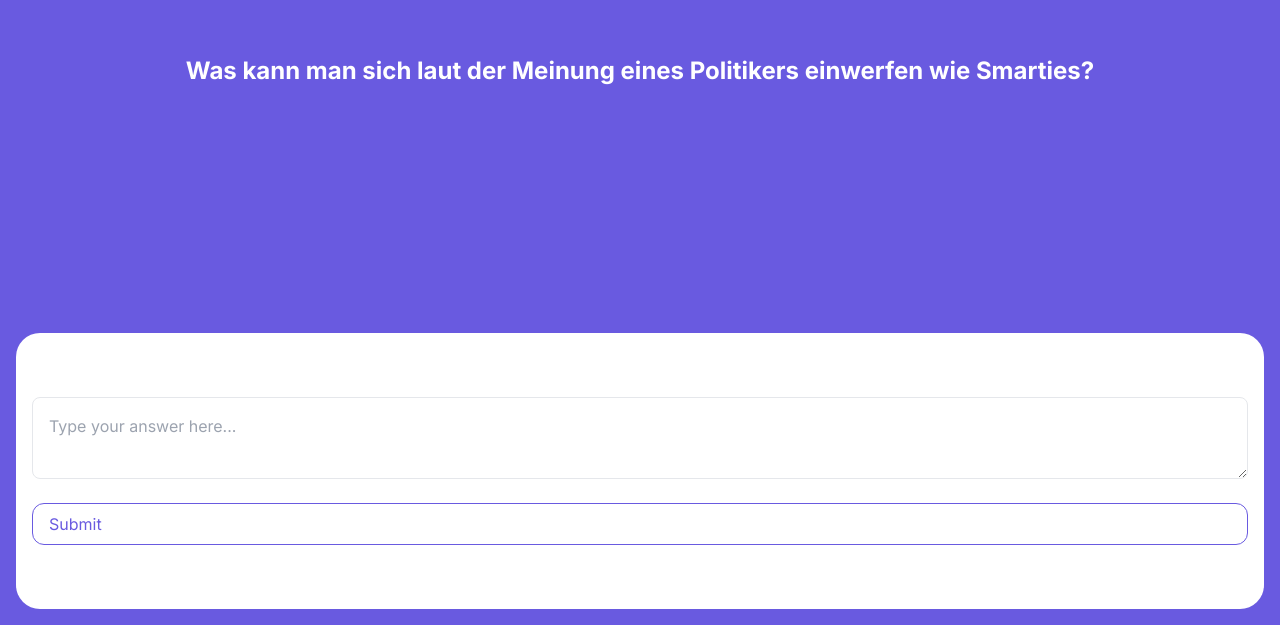
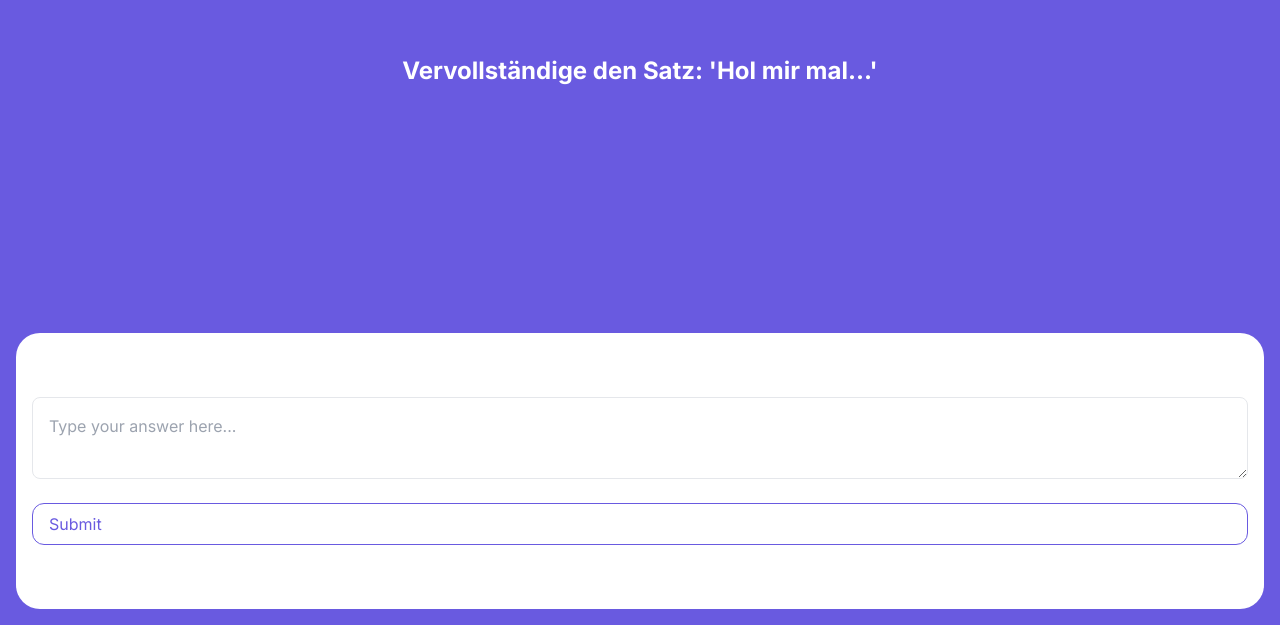
Before and after one commit to js-geo/clowns-and-crowns, a Next.js app: page /game/answer/1 in a window 1280 px wide. Shown: the part 175-800 px from the top of the page. Built offline with nearby package versions, Linux system fonts and the light colour scheme.

Commit message:
it works

```diff
--- a/src/app/game/answer/[id]/page.tsx
+++ b/src/app/game/answer/[id]/page.tsx
@@ -2,11 +2,14 @@ import { Quiz } from "@/components/quiz/quiz";
 import { questions } from "./../../../../questions.json";
 import { useRouter } from "next/router";
 import { Answer as AnswerComponent } from "@/components/answer/answer";
+import { getQuestion } from "@/scripts/db";
 
 const Answer = ({ params: { id } }: { params: { id: string } }) => {
+  const question = getQuestion(id);
+
   return (
     <main>
-      <AnswerComponent id={id} />
+      <AnswerComponent question={question} id={id} />
     </main>
   );
 };
--- a/src/app/game/answer/page.tsx
+++ /dev/null
@@ -1,12 +0,0 @@
-import { Quiz } from "@/components/quiz/quiz";
-import { questions } from "./../../../questions.json";
-import { useRouter } from "next/router";
-import { Answer } from "@/components/answer/answer";
-
-export default function Home() {
-  return (
-    <main>
-      <Answer />
-    </main>
-  );
-}
--- a/src/app/game/page.tsx
+++ /dev/null
@@ -1,10 +0,0 @@
-import { Quiz } from "@/components/quiz/quiz";
-import { questions } from "./../../questions.json";
-
-export default function Home() {
-  return (
-    <main>
-      <Quiz questions={questions} />
-    </main>
-  );
-}
--- a/src/app/game/question/[id]/page.tsx
+++ b/src/app/game/question/[id]/page.tsx
@@ -1,10 +1,25 @@
 import { Quiz } from "@/components/quiz/quiz";
 import { questions } from "./../../../../questions.json";
+import { getQuestion } from "@/scripts/db";
+import Link from "next/link";
 
 const Question = ({ params: { id } }: { params: { id: string } }) => {
+  const question = getQuestion(id);
+
+  if (!question) {
+    return (
+      <div className="h-screen flex flex-col gap-8 justify-center items-center">
+        No questions left!
+        <Link className="border border-white rounded-lg p-4" href="/">
+          Go back
+        </Link>
+      </div>
+    );
+  }
+
   return (
     <main>
-      <Quiz questions={questions} id={id} />
+      <Quiz question={question} id={id} />
     </main>
   );
 };
--- a/src/app/game/question/page.tsx
+++ /dev/null
@@ -1,10 +0,0 @@
-import { Quiz } from "@/components/quiz/quiz";
-import { questions } from "./../../../questions.json";
-
-export default function Home() {
-  return (
-    <main>
-      <Quiz questions={questions} />
-    </main>
-  );
-}
--- a/src/app/page.tsx
+++ b/src/app/page.tsx
@@ -7,7 +7,7 @@ export default function Home() {
     <main className="w-screen h-screen flex justify-center items-center">
       <Link
         className="border border-white rounded-lg p-4"
-        href="/game/question/1"
+        href="/game/question/0"
       >
         Start a new game
       </Link>
--- a/src/components/answer/answer.tsx
+++ b/src/components/answer/answer.tsx
@@ -1,17 +1,24 @@
 "use client";
 
 import { useSearchParams } from "next/navigation";
-import { Quiz } from "../quiz/quiz";
+import { Question, Quiz } from "../quiz/quiz";
 import { questions } from "./../../questions.json";
+import { getQuestion } from "@/scripts/db";
 
-export const Answer = ({ id }: { id: string }) => {
+export const Answer = ({
+  question,
+  id,
+}: {
+  question: Question;
+  id: string;
+}) => {
   const searchParams = useSearchParams();
 
   const answer = searchParams.get("answer");
 
   return (
     <>
-      <Quiz questions={questions} answer={answer ?? ""} id={id} />
+      <Quiz question={question} answer={answer ?? ""} id={id} />
     </>
   );
 };
--- a/src/components/quiz/quiz.tsx
+++ b/src/components/quiz/quiz.tsx
@@ -6,7 +6,7 @@ import { Button } from "../button/button";
 import { Feedback } from "../feedback/feedback";
 import router, { useRouter } from "next/navigation";
 
-type QuizQuestion = {
+export type Question = {
   question: string;
   subline?: string;
   answers?: Array<string>;
@@ -16,19 +16,21 @@ type QuizQuestion = {
 };
 
 export type QuizProps = {
-  questions: Array<QuizQuestion>;
+  question: Question;
   answer?: string;
   id: string;
 };
 
-const QuizQuestion: React.FC<
-  QuizQuestion & {
+const Question: React.FC<
+  Question & {
     handleAnswerClick: (index?: number, answer?: string) => void;
   }
 > = ({ question, subline, answers, handleAnswerClick, image, answer }) => {
   const [text, setText] = useState("");
 
   const router = useRouter();
+
+  const id = new URL(window.location.href).pathname.split("/")[3];
 
   return (
     <div className="flex flex-col gap-8 items-center h-full p-4">
@@ -65,8 +67,8 @@ const QuizQuestion: React.FC<
             <form
               onSubmit={(event) => {
                 event.preventDefault();
-                handleAnswerClick(undefined, text);
-                router.push(`/game/answer?answer=${text}`);
+                // handleAnswerClick(undefined, text);
+                router.push(`/game/answer/${id}/?answer=${text}`);
               }}
               className="flex flex-col gap-6"
             >
@@ -93,7 +95,7 @@ const QuizQuestion: React.FC<
   );
 };
 
-export const Quiz: React.FC<QuizProps> = ({ questions, answer, id }) => {
+export const Quiz: React.FC<QuizProps> = ({ question, answer, id }) => {
   const [currentQuestion, setCurrentQuestion] = useState<number>(0);
   const [isCorrect, setIsCorrect] = useState(false);
   const [open, setOpen] = useState(false);
@@ -101,11 +103,11 @@ export const Quiz: React.FC<QuizProps> = ({ questions, answer, id }) => {
   const router = useRouter();
 
   const handleAnswerClick = (index?: number, text?: string) => {
-    if (index === questions[currentQuestion].correctAnswer) {
+    if (index === question.correctAnswer) {
       setIsCorrect(true);
     }
 
-    if (text === questions[currentQuestion].correctAnswer) {
+    if (text === question.correctAnswer) {
       setIsCorrect(true);
     }
 
@@ -113,12 +115,7 @@ export const Quiz: React.FC<QuizProps> = ({ questions, answer, id }) => {
   };
 
   const handleNextQuestion = () => {
-    if (currentQuestion < questions.length - 1) {
-      setCurrentQuestion(currentQuestion + 1);
-      router.push("/game/question");
-    }
-
-    setCurrentQuestion(-1);
+    router.push(`/game/question/${(parseInt(id) + 1).toString()}`);
   };
 
   if (currentQuestion === -1) {
@@ -141,26 +138,15 @@ export const Quiz: React.FC<QuizProps> = ({ questions, answer, id }) => {
         }}
       />
 
-      {answer ? (
-        <QuizQuestion
-          question={questions[currentQuestion].question}
-          subline={questions[currentQuestion].subline}
-          answers={questions[currentQuestion].answers}
-          answer={answer}
-          handleAnswerClick={handleAnswerClick}
-          image={questions[currentQuestion].image}
-          correctAnswer={questions[currentQuestion].correctAnswer}
-        />
-      ) : (
-        <QuizQuestion
-          question={questions[currentQuestion].question}
-          subline={questions[currentQuestion].subline}
-          answers={questions[currentQuestion].answers}
-          handleAnswerClick={handleAnswerClick}
-          image={questions[currentQuestion].image}
-          correctAnswer={questions[currentQuestion].correctAnswer}
-        />
-      )}
+      <Question
+        question={question.question}
+        subline={question.subline}
+        answers={question.answers}
+        answer={answer}
+        handleAnswerClick={handleAnswerClick}
+        image={question.image}
+        correctAnswer={question.correctAnswer}
+      />
     </div>
   );
 };
--- a/src/questions.json
+++ b/src/questions.json
@@ -3,6 +3,7 @@
     {
       "question": "Was kann man sich laut der Meinung eines Politikers einwerfen wie Smarties?",
       "correctAnswer": 1,
+      "correctAnswerString": "Die Pille",
       "answers": [
         "Rosenkohl",
         "Die Pille",
@@ -13,12 +14,20 @@
     {
       "question": "Vervollständige den Satz: 'Hol mir mal...'",
       "correctAnswer": 3,
+      "correctAnswerString": "Ne Flasche Bier, sonst streik' ich hier!",
       "answers": [
-        "Meinen Rollkoffer!",
+        "Meinen Rollkoffer, ich muss hier weg!",
         "Ne Kanne Kaffee, sonst streik ich hier!",
-        "c",
+        "Die Merkel her!",
         "Ne Flasche Bier, sonst streik' ich hier!"
       ]
+    },
+    {
+      "question": "From which party comes the following quote:",
+      "subline": "'Nach dem furchtbaren politischen, wirtschaftlichen und sozialen Zusammenbruch als Folge einer verbrecherischen Machtpolitik kann nur eine Neuordnung von Grund aus erfolgen. Inhalt und Ziel dieser sozialen und wirtschaftlichen Neuordnung kann nicht mehr als das kapitalistische Gewinn- und Machtstreben, sondern nur das Wohlergehen unseres Volkes sein.'",
+      "correctAnswerString": "CDU",
+      "answers": ["CDU", "Die Grünen", "FDP", "AfD"],
+      "correctAnswer": 0
     }
   ]
 }
--- a/src/scripts/db.ts
+++ b/src/scripts/db.ts
@@ -1,5 +1,5 @@
 import { questions } from "../questions.json";
 
-export const getQuestion = (n: number) => {
-  return questions[n];
+export const getQuestion = (id: string) => {
+  return questions[parseInt(id)];
 };
```
